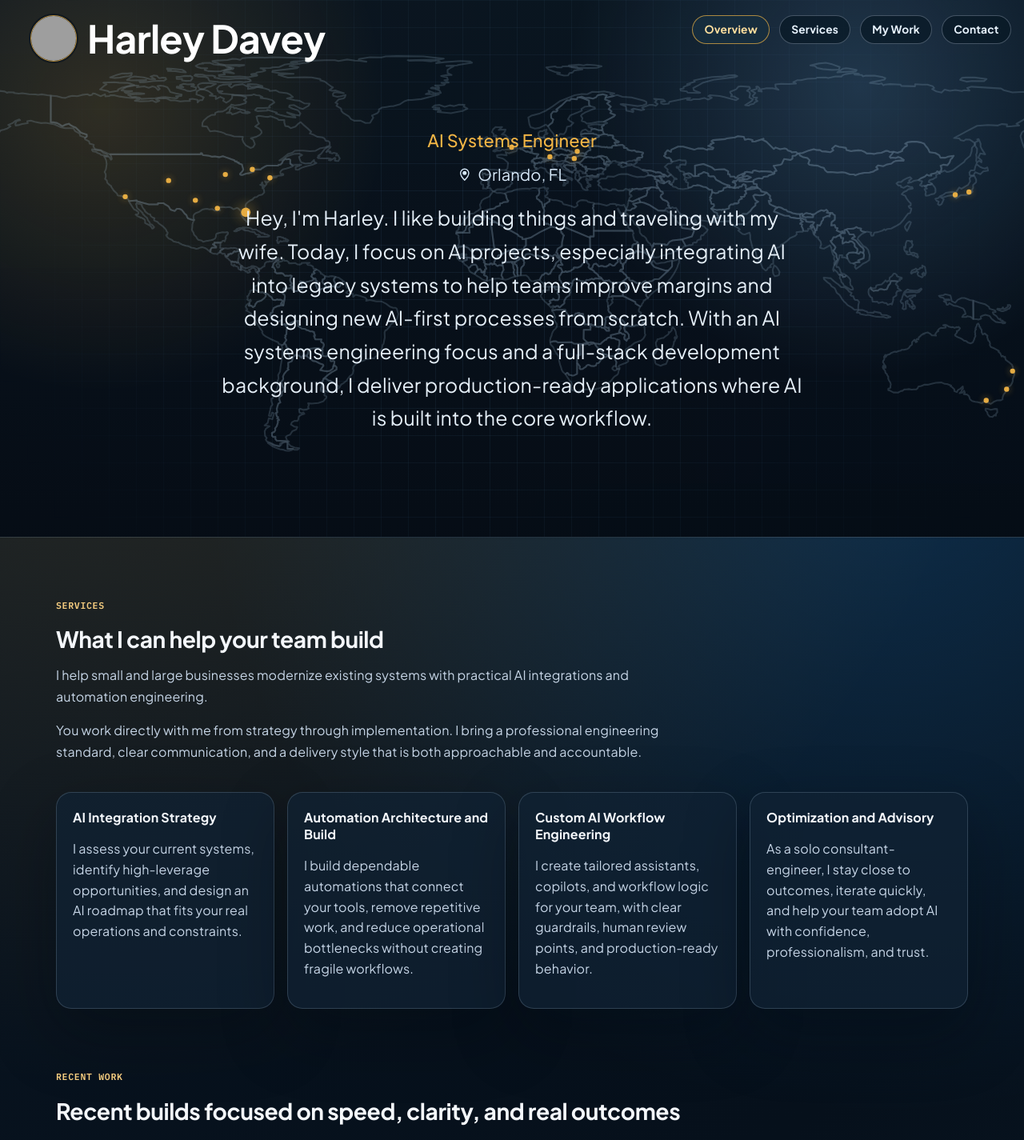
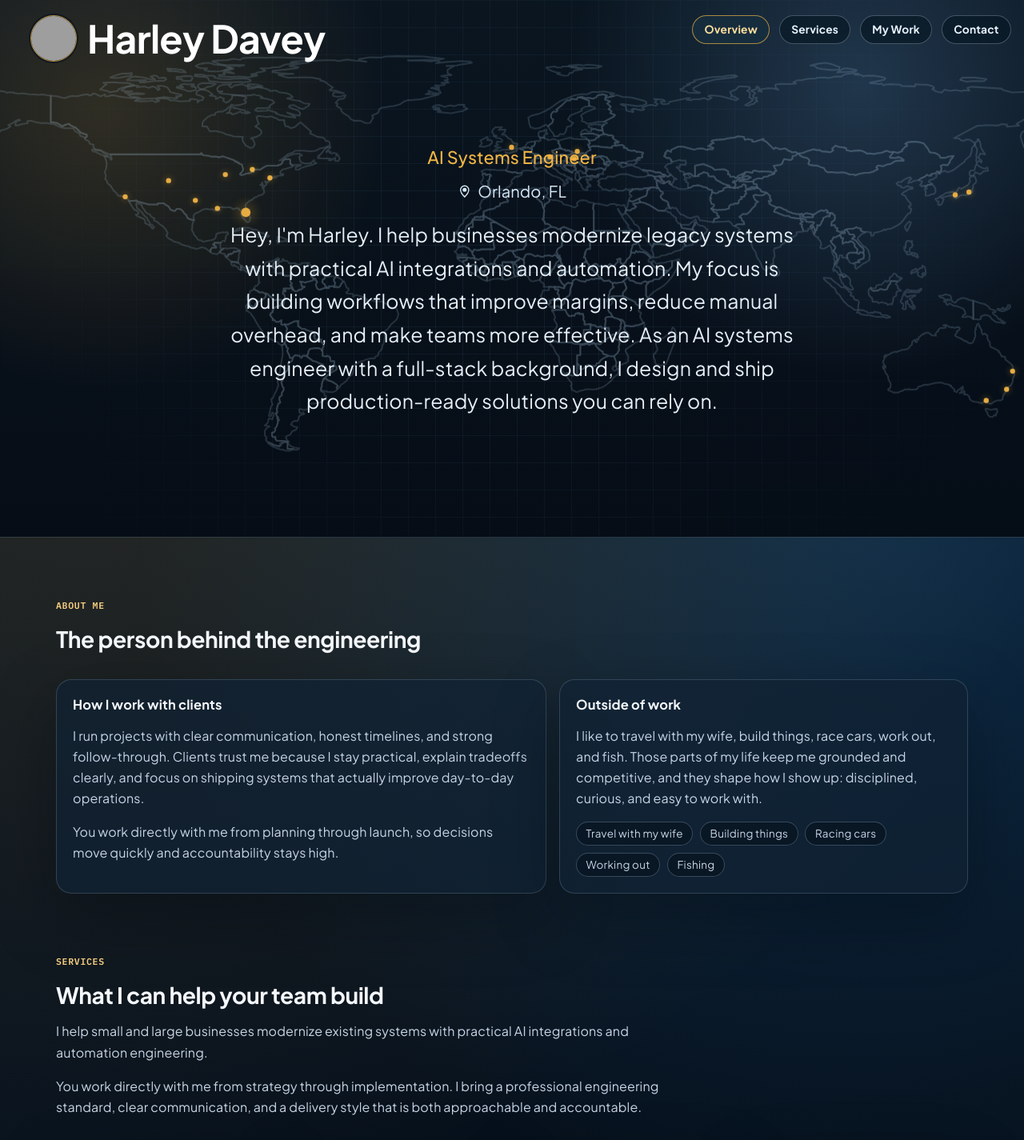
Before and after one commit to jhdavey/myportfolio, a React (Create React App) app in the folder client/: page /#/ in a window 1280 px wide. Shown: the top 1425 px of the page at 80% size. Built offline with nearby package versions, Linux system fonts and the light colour scheme; grey boxes are pictures that could not be loaded.

Commit message:
Update hero intro and add trust-focused About section

```diff
--- a/client/src/pages/HomePage.js
+++ b/client/src/pages/HomePage.js
@@ -116,6 +116,8 @@ const processSteps = [
   },
 ];
 
+const personalInterests = ['Travel with my wife', 'Building things', 'Racing cars', 'Working out', 'Fishing'];
+
 const cityPins = [
   { name: 'Orlando', lon: -81.3792, lat: 28.5383, major: true },
   { name: 'New Orleans', lon: -90.0715, lat: 29.9511 },
@@ -186,12 +188,45 @@ export default function HomePage() {
             Orlando, FL
           </p>
           <p className='hero-description'>
-            Hey, I&apos;m Harley. I like building things and traveling with my wife. Today, I focus on AI
-            projects, especially integrating AI into legacy systems to help teams improve margins and designing
-            new AI-first processes from scratch. With an AI systems engineering focus and a full-stack
-            development background, I deliver production-ready applications where AI is built into the core
-            workflow.
+            Hey, I&apos;m Harley. I help businesses modernize legacy systems with practical AI integrations and
+            automation. My focus is building workflows that improve margins, reduce manual overhead, and make
+            teams more effective. As an AI systems engineer with a full-stack background, I design and ship
+            production-ready solutions you can rely on.
           </p>
+        </div>
+      </section>
+
+      <section className='home-section home-about'>
+        <header className='page-header fade-up'>
+          <p className='section-kicker'>About Me</p>
+          <h2 className='section-title'>The person behind the engineering</h2>
+        </header>
+        <div className='home-about-grid'>
+          <article className='card fade-up home-about-card'>
+            <h3>How I work with clients</h3>
+            <p>
+              I run projects with clear communication, honest timelines, and strong follow-through. Clients trust
+              me because I stay practical, explain tradeoffs clearly, and focus on shipping systems that actually
+              improve day-to-day operations.
+            </p>
+            <p>
+              You work directly with me from planning through launch, so decisions move quickly and accountability
+              stays high.
+            </p>
+          </article>
+          <article className='card fade-up home-about-card' style={{ '--delay': '90ms' }}>
+            <h3>Outside of work</h3>
+            <p>
+              I like to travel with my wife, build things, race cars, work out, and fish. Those parts of my life
+              keep me grounded and competitive, and they shape how I show up: disciplined, curious, and easy to
+              work with.
+            </p>
+            <ul className='home-about-tags'>
+              {personalInterests.map((interest) => (
+                <li key={interest}>{interest}</li>
+              ))}
+            </ul>
+          </article>
         </div>
       </section>
 
--- a/client/src/styles/index.css
+++ b/client/src/styles/index.css
@@ -406,6 +406,36 @@ a {
   letter-spacing: 0.08em;
 }
 
+.home-about-grid {
+  margin-top: 1rem;
+  display: grid;
+  grid-template-columns: 1.2fr 1fr;
+  gap: 1rem;
+}
+
+.home-about-card h3 {
+  font-size: 1.03rem;
+}
+
+.home-about-tags {
+  margin: 1rem 0 0;
+  padding: 0;
+  list-style: none;
+  display: flex;
+  flex-wrap: wrap;
+  gap: 0.55rem;
+}
+
+.home-about-tags li {
+  padding: 0.35rem 0.72rem;
+  border-radius: 999px;
+  border: 1px solid rgba(174, 202, 230, 0.28);
+  background: rgba(10, 22, 34, 0.78);
+  color: var(--text-muted);
+  font-size: 0.84rem;
+  letter-spacing: 0.02em;
+}
+
 .home-services-grid {
   margin-top: 1rem;
   display: grid;
@@ -1987,6 +2017,7 @@ h1 {
 }
 
 @media (max-width: 980px) {
+  .home-about-grid,
   .home-services-grid,
   .home-recent-grid {
     grid-template-columns: repeat(2, minmax(0, 1fr));
@@ -2071,6 +2102,7 @@ h1 {
   }
 
   .home-services-grid,
+  .home-about-grid,
   .home-recent-grid,
   .home-case-study-grid,
   .home-process-track {
```
